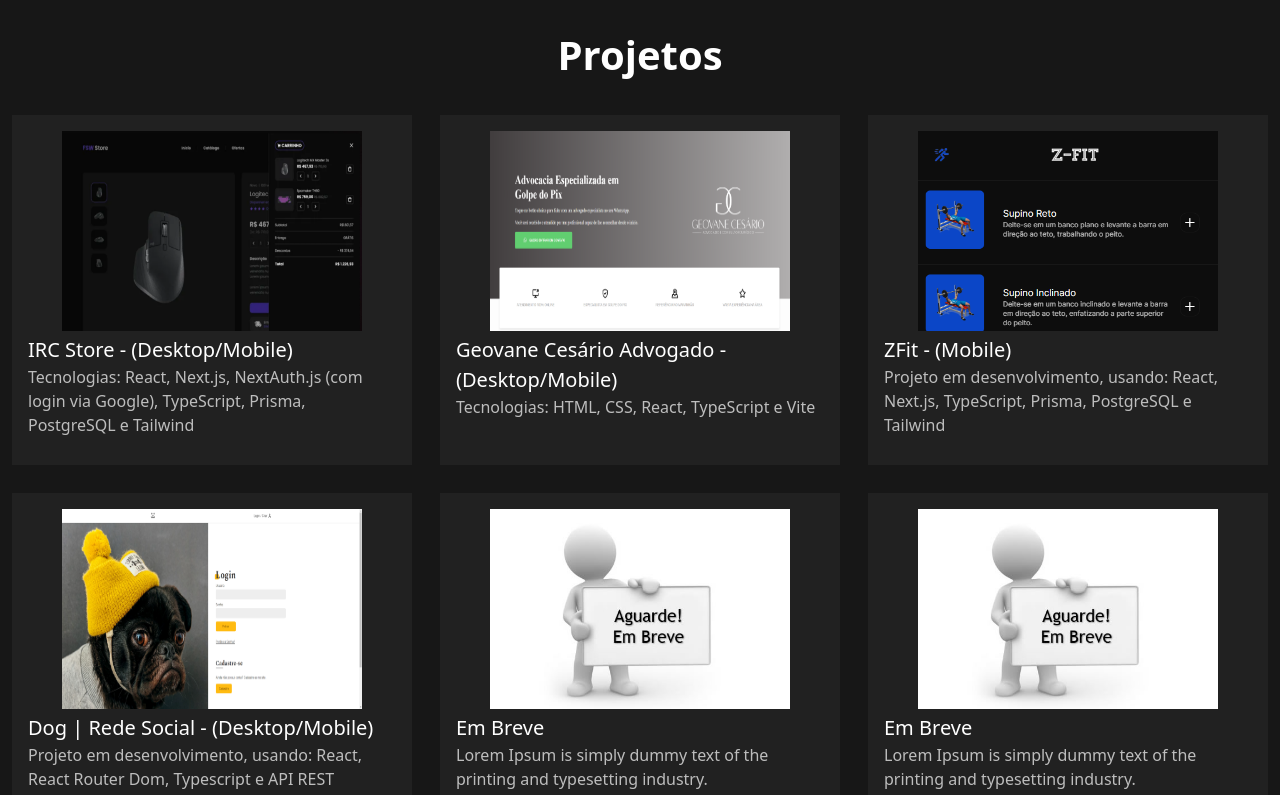
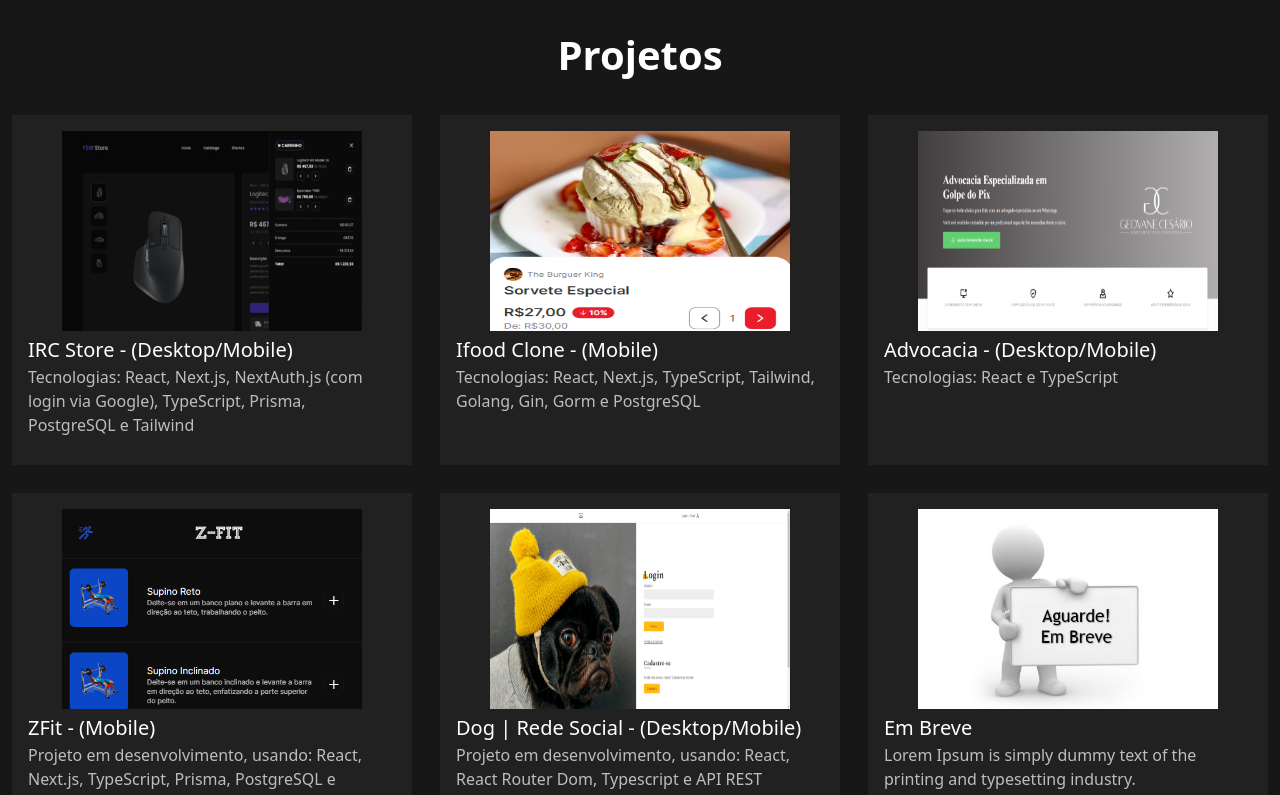
Before and after one commit to isaquerchaves/portfolio, a Next.js app: page / in a window 1280 px wide. Shown: the part 1220-2015 px from the top of the page. Built offline with nearby package versions, Linux system fonts and the light colour scheme.

Commit message:
feat: add ifood clone project

```diff
--- a/src/app/page.tsx
+++ b/src/app/page.tsx
@@ -79,15 +79,23 @@ export default function Home() {
               subTitle='Tecnologias: React, Next.js, NextAuth.js (com login via Google), TypeScript, Prisma, PostgreSQL e Tailwind'
             />
           </Link>
+          <Link href="https://ifood-clone-gray.vercel.app/" target="_blank" rel="noopener noreferrer">
+            <CardProjects
+              srcImage='/ifood.png'
+              alt=''
+              title='Ifood Clone - (Mobile)'
+              subTitle='Tecnologias: React, Next.js, TypeScript, Tailwind, Golang, Gin, Gorm e PostgreSQL'
+            />
+          </Link>
           <Link href="https://advogado-geovane-benigno.vercel.app/" target="_blank" rel="noopener noreferrer">
             <CardProjects
               srcImage="/geovane-advogado.png"
-              alt="geovane-advogado"
-              title="Geovane Cesário Advogado - (Desktop/Mobile)"
-              subTitle="Tecnologias: HTML, CSS, React, TypeScript e Vite"
+              alt="advogado"
+              title="Advocacia - (Desktop/Mobile)"
+              subTitle="Tecnologias: React e TypeScript"
             />
           </Link>
-          <Link href="https://zfit.vercel.app/" target="_blank" rel="noopener noreferrer">
+          <Link href="https://github.com/isaquerchaves/z-fit" target="_blank" rel="noopener noreferrer">
             <CardProjects
               srcImage="/zfit.png"
               alt="breve"
@@ -95,7 +103,7 @@ export default function Home() {
               subTitle="Projeto em desenvolvimento, usando: React, Next.js, TypeScript, Prisma, PostgreSQL e Tailwind"
             />
           </Link>
-          <Link href="" target="_blank" rel="noopener noreferrer">
+          <Link href="https://github.com/isaquerchaves/dogs" target="_blank" rel="noopener noreferrer">
             <CardProjects
               srcImage="/dog.png"
               alt="breve"
@@ -103,12 +111,6 @@ export default function Home() {
               subTitle="Projeto em desenvolvimento, usando: React, React Router Dom, Typescript e API REST"
             />
           </Link>
-          <CardProjects
-            srcImage="/em-breve.jpg"
-            alt="breve"
-            title="Em Breve"
-            subTitle="Lorem Ipsum is simply dummy text of the printing and typesetting industry."
-          />
           <CardProjects
             srcImage="/em-breve.jpg"
             alt="breve"
--- a/src/components/ui/card-projects.tsx
+++ b/src/components/ui/card-projects.tsx
@@ -10,13 +10,13 @@ const CardProjects = ({ srcImage, alt, title, subTitle }: any) => {
                     height={200}
                     width={300}
                     sizes="100vw"
-                    className='max-h-[100%] max-w-[100%] h-[100%] w-[100%]'
+                    className='max-h-[100%] max-w-[100%] h-[100%] w-[100%] object-fill'
                     style={{
                     }}
                 />
             </div>
 
-            <div className='flex flex-col items-start '>
+            <div className='flex flex-col items-start w-full'>
                 <h5>{title}</h5>
                 <p className='opacity-70'>{subTitle}</p>
             </div>
```
Also changed, not shown: public/ifood.png (added).
